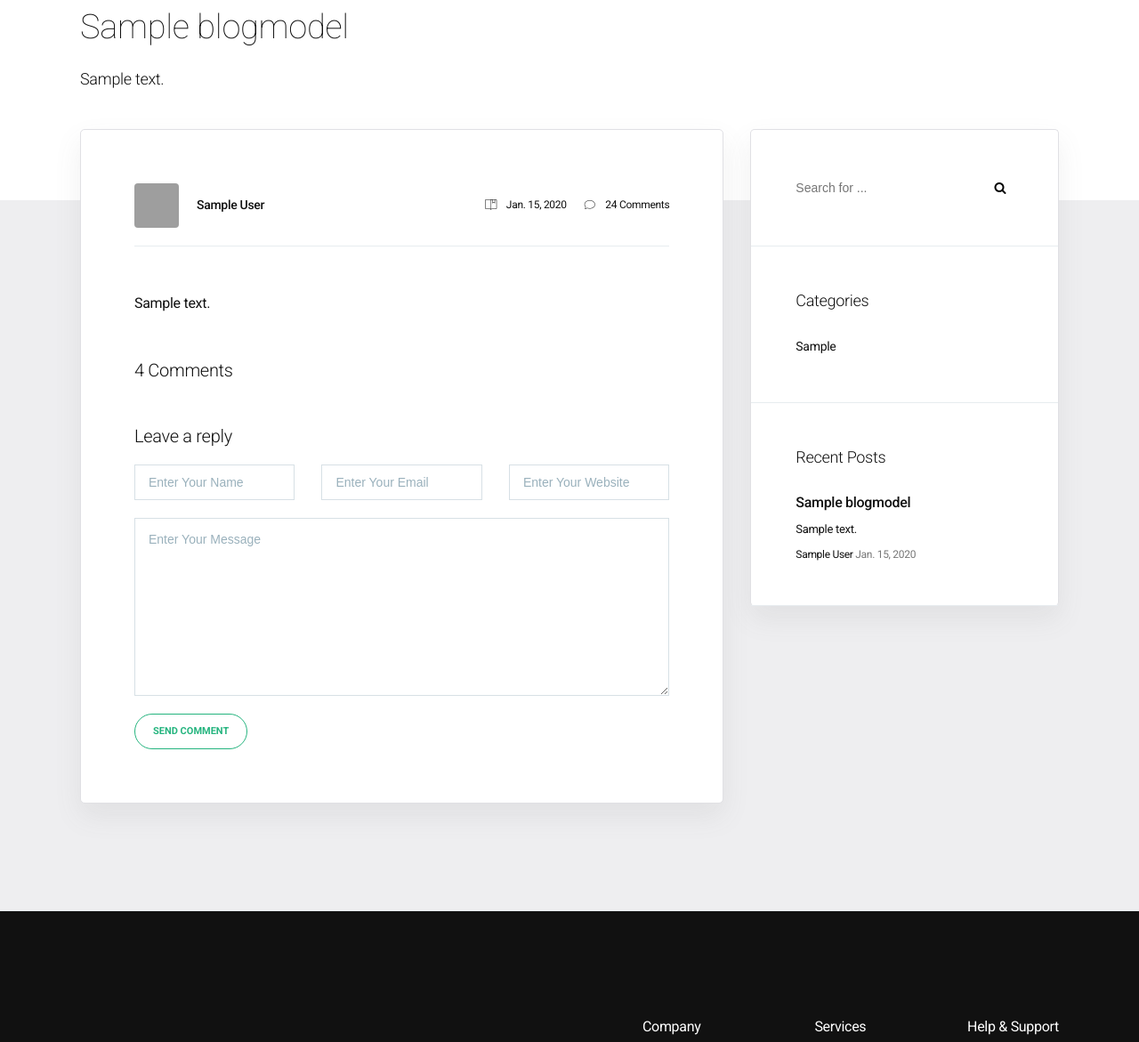
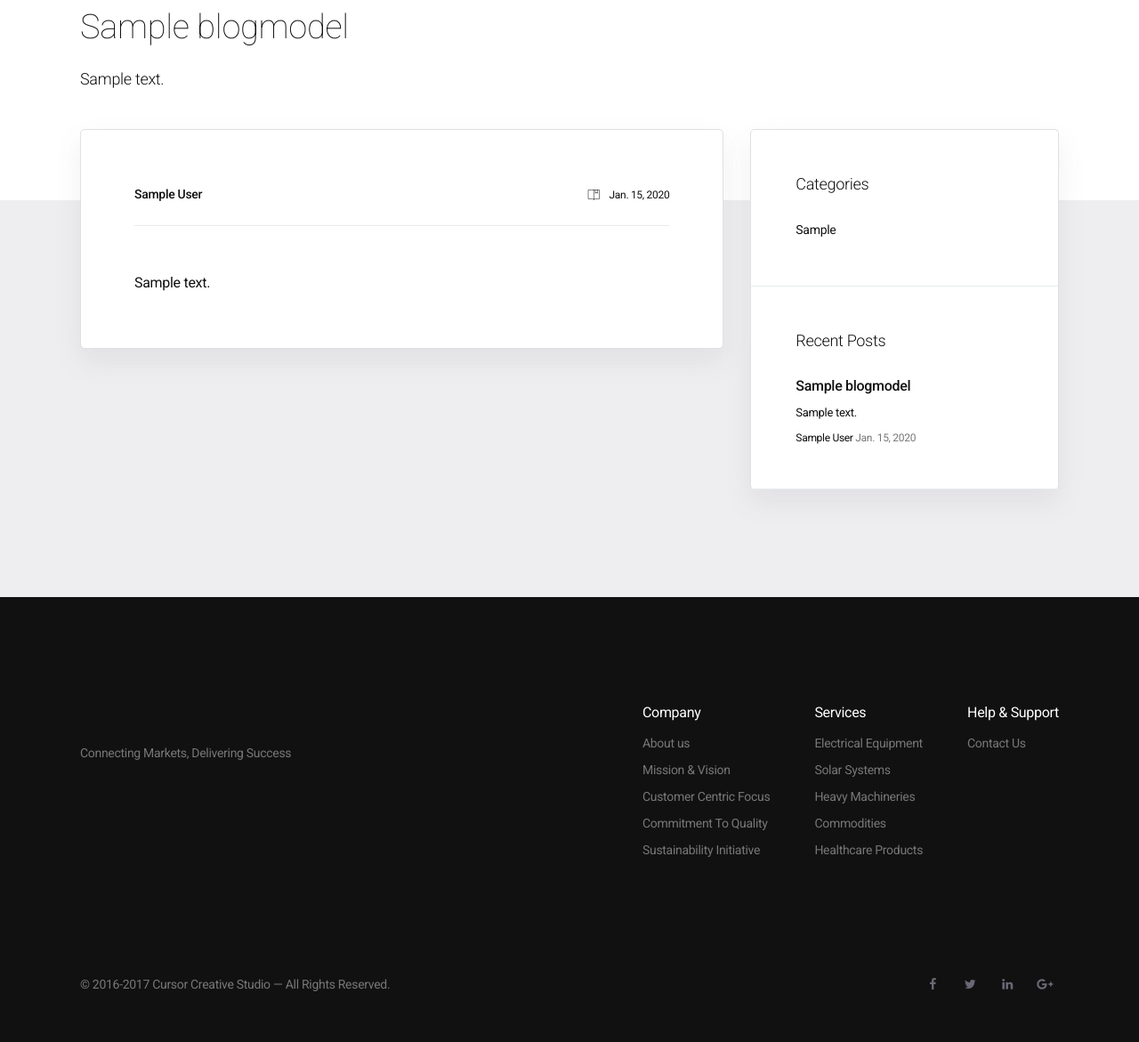
Before and after one commit to hamed282/Satelec, a Django app: a page that uses blog/templates/blog/blog-single/blog.html in a window 1280 px wide. Shown: the part 239-1410 px from the top of the page at 89% size. After the commit the page ends 1353 px from the top, so only its background shows below. Run offline with Django 5.2, Linux system fonts and the light colour scheme; tables that the repository leaves empty hold one stand-in row (values such as "Sample post"); some libraries are stand-ins or nearby versions; some web fonts are replaced; grey boxes are pictures that could not be loaded.

Commit message:
add blog

```diff
--- a/blog/templates/blog/blog-single/blog.html
+++ b/blog/templates/blog/blog-single/blog.html
@@ -23,13 +23,11 @@
                         <!-- Post Info -->
                         <div class="page-post-3-info">
                             <div class="page-post-3-author">
-                                <a class="page-post-3-author-photo" href="#"><img src="assets/img/user-1-square.jpg" alt="Author Name"></a>
-                                <a class="page-post-3-author-name" href="#">{{ blog.author }}</a>
+                                <a class="page-post-3-author-name">{{ blog.author }}</a>
                             </div>
                             <div class="page-post-3-meta">
                                 <ul>
                                     <li><span class="page-post-3-meta-icon ion-ios-bookmarks-outline"></span> {{ blog.updated }}</li>
-                                    <li><span class="page-post-3-meta-icon ion-ios-chatbubble-outline"></span> <a href="#">24 Comments</a></li>
                                 </ul>
                             </div>
                         </div>
@@ -41,73 +39,6 @@
                         </div>
                         <!-- Post Content End -->
 
-                        <!-- Post Comments -->
-                        <div class="page-post-3-comments">
-                            <h4 class="page-post-3-title">4 Comments</h4>
-                            <div class="c-comments-1">
-                                <ul class="c-comments-1-list">
-                                    {% for comment in comments %}
-                                        <li class="c-comments-1-item">
-                                            <div class="c-comments-1-info">
-                                                <div class="c-comments-1-user">{{ comment.user }}</div>
-                                                <div class="c-comments-1-date">{{ comment.created }}</div>
-                                                <div class="c-comments-1-message">{{ comment.body }}</div>
-                                                <div class="c-comments-1-reply"><a href="#">REPLY</a></div>
-
-                                                <!-- نمایش پاسخ‌ها -->
-                                                <ul class="c-comments-1-reply-list">
-                                                    {% for reply in replies %}
-                                                        {% if reply.reply_id == comment.id %}
-                                                            <li class="c-comments-1-reply-item">
-                                                                <div class="c-comments-1-info">
-                                                                    <div class="c-comments-1-user">{{ reply.user }}</div>
-                                                                    <div class="c-comments-1-date">{{ reply.created }}</div>
-                                                                    <div class="c-comments-1-message">{{ reply.body }}</div>
-                                                                </div>
-                                                            </li>
-                                                        {% endif %}
-                                                    {% endfor %}
-                                                </ul>
-                                            </div>
-                                        </li>
-                                    {% endfor %}
-                                </ul>
-                            </div>
-                        </div>
-                        <!-- Post Comments End -->
-
-                        <!-- Post Comments Form -->
-                        <div class="page-post-3-comments-form">
-                            <h4 class="page-post-3-title">Leave a reply</h4>
-                            <form class="c-form">
-                                <div class="row">
-                                    <div class="col-sm-4">
-                                        <div class="c-form-group">
-                                            <input class="c-form-input" type="text" name="comment-name" placeholder="Enter Your Name" required>
-                                        </div>
-                                    </div>
-                                    <div class="col-sm-4">
-                                        <div class="c-form-group">
-                                            <input class="c-form-input" type="email" name="comment-email" placeholder="Enter Your Email" required>
-                                        </div>
-                                    </div>
-                                    <div class="col-sm-4">
-                                        <div class="c-form-group">
-                                            <input class="c-form-input" type="url" name="comment-website" placeholder="Enter Your Website" required>
-                                        </div>
-                                    </div>
-                                    <div class="col-12">
-                                        <div class="c-form-group">
-                                            <textarea class="c-form-textarea" name="comment-message" rows="3" placeholder="Enter Your Message" required></textarea>
-                                        </div>
-                                    </div>
-                                    <div class="col-12">
-                                        <button class="c-button-1 -color-green-outline -hover-green-default -size-small -corner-circle" type="submit" name="button">SEND COMMENT</button>
-                                    </div>
-                                </div>
-                            </form>
-                        </div>
-                        <!-- Post Comments Form End -->
                     </div>
                     <!-- Post Body End -->
                 </div>
@@ -115,17 +46,6 @@
                     <!-- Post Sidebar -->
                     <div class="page-post-3-sidebar">
                         <div class="c-sidebar-1">
-                            <!-- Sidebar Search -->
-                            <div class="c-sidebar-1-widget">
-                                <div class="c-sidebar-1-search">
-                                    <form class="c-sidebar-1-search-form">
-                                        <input class="c-sidebar-1-search-field" type="text" placeholder="Search for ...">
-                                        <button class="c-sidebar-1-search-button" type="submit"><i class="fa fa-search" aria-hidden="true"></i></button>
-                                    </form>
-                                </div>
-                            </div>
-                            <!-- Sidebar Search End -->
-
                             <!-- Sidebar Categories -->
                             <div class="c-sidebar-1-widget">
                                 <nav class="c-sidebar-1-nav">
@@ -156,7 +76,6 @@
                                 </div>
                             </div>
                             <!-- Sidebar Recent Posts End -->
-
                         </div>
                     </div>
                     <!-- Post Sidebar End -->
```
